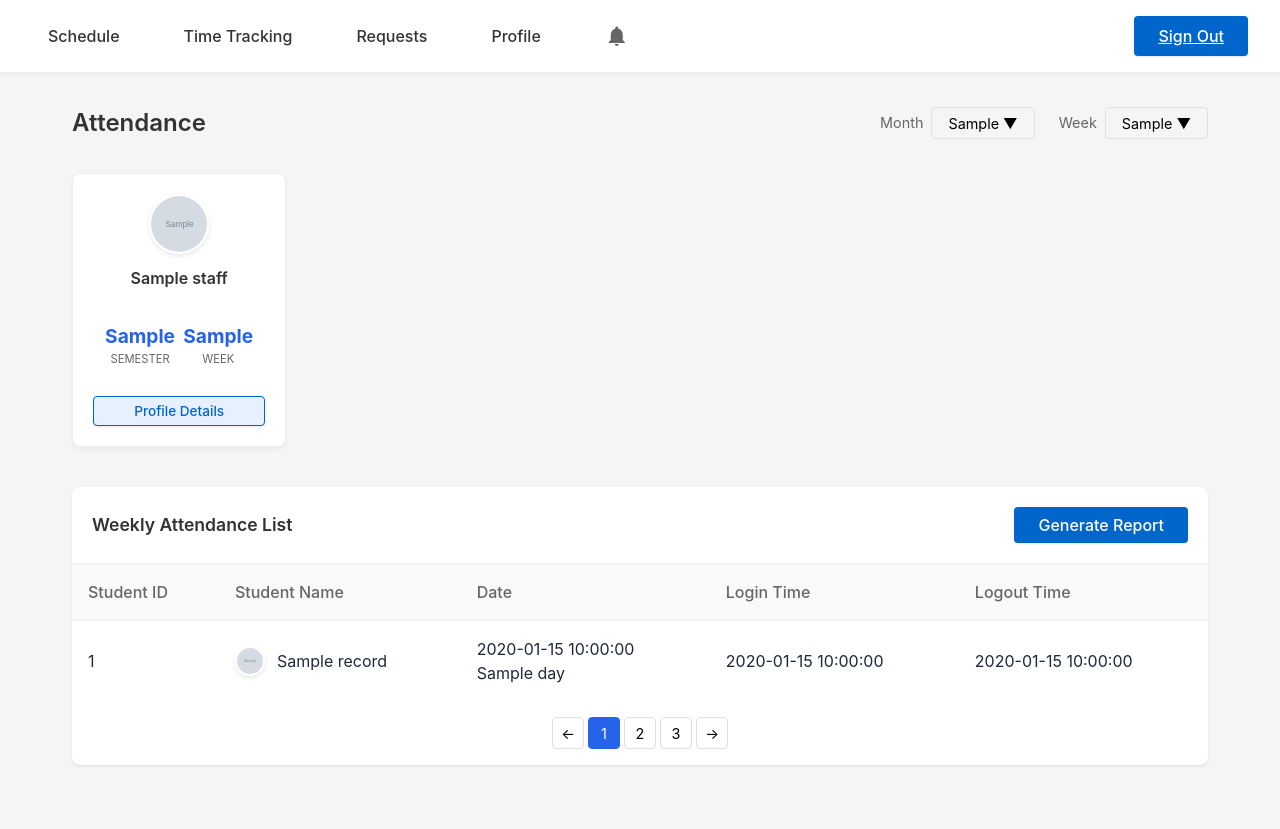
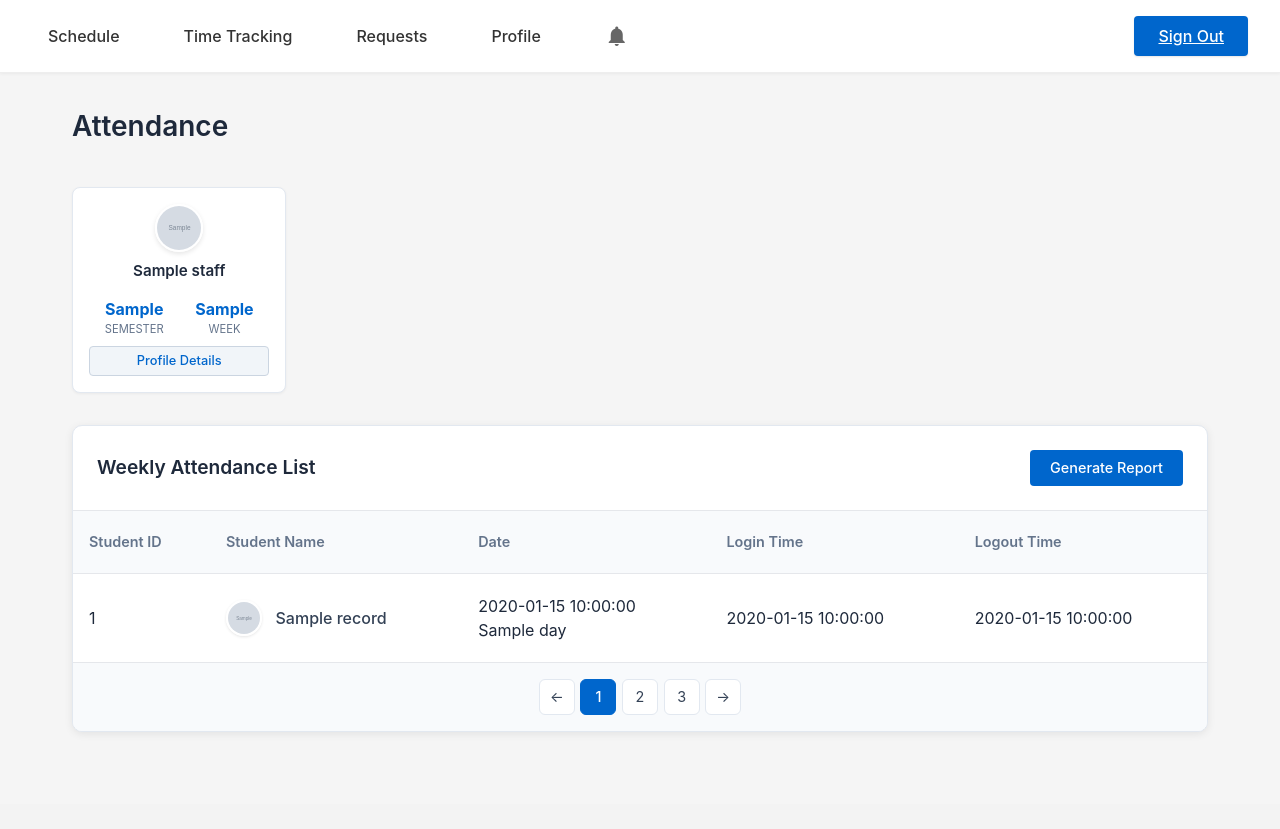
Before and after one commit to firepenguindisopanda/INFO3604-help-desk-rostering, a Flask app: template App/templates/admin/tracking/index.html in a window 1280 px wide. After the commit the page ends 732 px from the top, so only its background shows below. Run offline with Flask 3, Linux system fonts and the light colour scheme; the template is opened without the code that fills it: most values are stand-ins (such as "Sample title", 1, 10 or a date in 2020); grey boxes marked "Sample" are stand-in pictures.

Commit message:
updated tracking page ui

```diff
--- a/App/static/css/admin/tracking.css
+++ b/App/static/css/admin/tracking.css
@@ -1,21 +1,24 @@
-/* Time tracking specific styles */
+/* Enhanced Time tracking styles */
+
+/* Page Header */
 .header {
   display: flex;
   justify-content: space-between;
   align-items: center;
-  margin-bottom: 2rem;
+  margin-bottom: 2.5rem;
 }
 
 .header h2 {
-  font-size: 1.5rem;
+  font-size: 1.75rem;
   font-weight: 600;
-  color: #333;
+  color: #1e293b;
   margin: 0;
 }
 
+/* Filters Section */
 .filters {
   display: flex;
-  gap: 1.5rem;
+  gap: 1rem;
   align-items: center;
 }
 
@@ -26,168 +29,262 @@
 }
 
 .filter-group span {
-  font-size: 0.9rem;
-  color: #666;
+  font-size: 0.85rem;
+  color: #64748b;
+  font-weight: 500;
 }
 
 .dropdown {
   position: relative;
+  z-index: 100;
 }
 
 .dropdown-btn {
-  background-color: #f5f5f5;
-  border: 1px solid #e0e0e0;
+  background-color: #fff;
+  border: 1px solid #e2e8f0;
   border-radius: 4px;
-  padding: 0.4rem 1rem;
+  padding: 0.4rem 0.75rem;
   cursor: pointer;
-  font-size: 0.9rem;
+  font-size: 0.85rem;
+  color: #1e293b;
+  min-width: 80px;
+  text-align: left;
+  display: flex;
+  align-items: center;
+  justify-content: space-between;
 }
 
 .dropdown-btn:hover {
-  background-color: #efefef;
+  background-color: #f8fafc;
+  border-color: #cbd5e1;
+}
+
+.dropdown-btn::after {
+  content: "▼";
+  font-size: 0.7rem;
+  color: #94a3b8;
+  margin-left: 0.5rem;
 }
 
 .dropdown-menu {
   position: absolute;
   top: 100%;
   left: 0;
-  z-index: 1000;
+  z-index: 101;
   min-width: 120px;
+  max-height: 250px;
+  overflow-y: auto;
   background-color: white;
-  border: 1px solid #e0e0e0;
+  border: 1px solid #e2e8f0;
   border-radius: 4px;
-  box-shadow: 0 2px 8px rgba(0,0,0,0.1);
+  box-shadow: 0 4px 8px rgba(0,0,0,0.1);
   margin-top: 4px;
+  padding: 0.25rem 0;
+  display: none;
+}
+
+.dropdown-menu.active {
+  display: block;
+}
+
+@keyframes fadeIn {
+  from { opacity: 0; transform: translateY(-10px); }
+  to { opacity: 1; transform: translateY(0); }
 }
 
 .dropdown-option {
-  padding: 0.5rem 1rem;
+  padding: 0.4rem 0.75rem;
   cursor: pointer;
   transition: background-color 0.2s;
+  font-size: 0.85rem;
+  color: #334155;
+  white-space: nowrap;
 }
 
 .dropdown-option:hover {
-  background-color: #f5f5f5;
+  background-color: #f1f5f9;
+  color: #0066cc;
 }
 
 /* Staff Card Grid */
 .attendance-cards {
   display: grid;
-  grid-template-columns: repeat(auto-fill, minmax(200px, 1fr));
+  grid-template-columns: repeat(auto-fill, minmax(180px, 1fr));
   gap: 1rem;
-  margin-bottom: 2.5rem;
+  margin-bottom: 2rem;
 }
 
 .staff-card {
   background-color: white;
   border-radius: 8px;
-  padding: 1.25rem;
-  border: 1px solid #eee;
-  box-shadow: 0 2px 4px rgba(0,0,0,0.05);
+  padding: 1rem;
+  border: 1px solid #e2e8f0;
+  box-shadow: 0 1px 3px rgba(0,0,0,0.05);
   transition: all 0.2s ease;
   cursor: pointer;
+  position: relative;
+}
+
+.staff-card:before {
+  content: '';
+  position: absolute;
+  top: 0;
+  left: 0;
+  width: 100%;
+  height: 4px;
+  background: linear-gradient(90deg, #e0f2fe, #eff6ff);
+  opacity: 0;
+  transition: opacity 0.3s ease;
 }
 
 .staff-card:hover {
   transform: translateY(-2px);
-  box-shadow: 0 4px 8px rgba(0,0,0,0.1);
+  box-shadow: 0 3px 6px rgba(0,0,0,0.1);
+  border-color: #cbd5e1;
+}
+
+.staff-card:hover:before {
+  opacity: 1;
 }
 
 .staff-card.selected {
-  border-color: #2563eb;
+  border-color: #0066cc;
   background-color: #f0f7ff;
+}
+
+.staff-card.selected:before {
+  background: linear-gradient(90deg, #0066cc, #60a5fa);
+  opacity: 1;
 }
 
 .staff-header {
   display: flex;
   flex-direction: column;
   align-items: center;
-  margin-bottom: 1rem;
+  margin-bottom: 0.75rem;
   text-align: center;
 }
 
 .staff-header img {
-  width: 60px;
-  height: 60px;
+  width: 48px;
+  height: 48px;
   border-radius: 50%;
   object-fit: cover;
-  margin-bottom: 0.75rem;
+  margin-bottom: 0.5rem;
 }
 
 .staff-header h3 {
-  font-size: 1rem;
+  font-size: 0.95rem;
   font-weight: 600;
-  margin: 0 0 0.25rem;
-  color: #333;
+  margin: 0 0 0.15rem;
+  color: #1e293b;
 }
 
 .staff-header small {
   font-size: 0.8rem;
-  color: #666;
+  color: #64748b;
 }
 
 .attendance-stats {
   display: flex;
   justify-content: space-around;
-  margin: 1rem 0;
-  background-color: white;
-  border-radius: 6px;
-  padding: 0.5rem;
+  margin: 0.5rem 0;
 }
 
 .staff-card.selected .attendance-stats {
-  background-color: #e6f0ff;
+  background-color: rgba(255, 255, 255, 0.7);
+  border-color: #dbeafe;
 }
 
 .stat {
   text-align: center;
-  padding: 0.25rem 0;
 }
 
 .stat-value {
-  font-size: 1.2rem;
+  font-size: 1rem;
   font-weight: 700;
-  color: #2563eb;
+  color: #0066cc;
 }
 
 .staff-card.selected .stat-value {
-  color: #1d4ed8;
+  color: #0052a3;
 }
 
 .stat-label {
   font-size: 0.7rem;
-  color: #666;
+  color: #64748b;
   text-transform: uppercase;
 }
 
-.staff-card .btn {
+.profile-details-btn {
   width: 100%;
   padding: 0.4rem;
-  font-size: 0.85rem;
+  font-size: 0.8rem;
+  background-color: #f1f5f9;
+  color: #0066cc;
+  border: 1px solid #cbd5e1;
+  border-radius: 4px;
+  font-weight: 500;
+  cursor: pointer;
+  transition: all 0.2s ease;
+  text-align: center;
+}
+
+.profile-details-btn:hover {
+  background-color: #cbd5e1;
+  border-color: #cbd5e1;
+}
+
+.staff-card.selected .profile-details-btn {
+  background-color: #e0f2fe;
+  border-color: #bae6fd;
+}
+
+.staff-card.selected .profile-details-btn:hover {
+  background-color: #cbd5e1;;
 }
 
 /* Attendance List Section */
 .attendance-list-container {
   background-color: white;
-  border-radius: 8px;
-  box-shadow: 0 1px 3px rgba(0,0,0,0.1);
+  border-radius: 10px;
+  box-shadow: 0 2px 8px rgba(0,0,0,0.08);
   overflow: hidden;
-  margin-bottom: 2rem;
+  margin-bottom: 2.5rem;
+  border: 1px solid #e2e8f0;
 }
 
 .attendance-list-header {
   display: flex;
   justify-content: space-between;
   align-items: center;
-  padding: 1.25rem;
-  border-bottom: 1px solid #eee;
+  padding: 1.5rem;
+  border-bottom: 1px solid #e5e7eb;
 }
 
 .attendance-list-header h3 {
-  font-size: 1.1rem;
+  font-size: 1.2rem;
   font-weight: 600;
   margin: 0;
-  color: #333;
+  color: #1e293b;
+}
+
+.generate-report-btn {
+  background-color: #0066cc;
+  color: white;
+  border: none;
+  padding: 0.6rem 1.25rem;
+  border-radius: 4px;
+  font-weight: 500;
+  cursor: pointer;
+  transition: all 0.2s ease;
+  font-size: 0.9rem;
+}
+
+.generate-report-btn:hover {
+  background-color: #0052a3;
+  transform: translateY(-2px);
+  box-shadow: 0 2px 5px rgba(0, 102, 204, 0.2);
 }
 
 .attendance-list {
@@ -197,64 +294,157 @@
 
 .attendance-list th,
 .attendance-list td {
-  padding: 1rem;
+  padding: 1.25rem 1rem;
   text-align: left;
-  border-bottom: 1px solid #eee;
+  border-bottom: 1px solid #e5e7eb;
 }
 
 .attendance-list th {
-  font-weight: 500;
-  color: #666;
-  background-color: #f8f9fa;
+  font-weight: 600;
+  color: #64748b;
+  background-color: #f8fafc;
+  font-size: 0.9rem;
 }
 
 .attendance-list tr:last-child td {
   border-bottom: none;
 }
 
+.attendance-list tr:hover td {
+  background-color: #f8fafc;
+}
+
 .staff-row {
   display: flex;
   align-items: center;
-  gap: 0.75rem;
+  gap: 0.85rem;
 }
 
 .staff-row img {
-  width: 30px;
-  height: 30px;
+  width: 36px;
+  height: 36px;
   border-radius: 50%;
   object-fit: cover;
+  border: 2px solid white;
+  box-shadow: 0 1px 3px rgba(0,0,0,0.1);
+}
+
+.staff-row span {
+  font-weight: 500;
+  color: #334155;
+}
+
+.empty-message {
+  text-align: center;
+  padding: 2rem;
+  color: #64748b;
+  font-style: italic;
+  font-size: 0.9rem;
 }
 
 .pagination {
   display: flex;
   justify-content: center;
-  gap: 0.25rem;
+  gap: 0.35rem;
   padding: 1rem;
+  background-color: #f8fafc;
+  border-top: 1px solid #e5e7eb;
 }
 
 .page-btn {
-  width: 32px;
-  height: 32px;
+  width: 36px;
+  height: 36px;
   display: flex;
   align-items: center;
   justify-content: center;
-  border: 1px solid #e0e0e0;
-  border-radius: 4px;
+  border: 1px solid #e2e8f0;
+  border-radius: 6px;
   background: white;
   cursor: pointer;
   font-size: 0.9rem;
   transition: all 0.2s ease;
+  color: #334155;
 }
 
 .page-btn:hover {
-  border-color: #2563eb;
-  color: #2563eb;
+  border-color: #0066cc;
+  color: #0066cc;
+  background-color: #f0f7ff;
 }
 
 .page-btn.active {
-  background: #2563eb;
+  background: #0066cc;
   color: white;
-  border-color: #2563eb;
+  border-color: #0066cc;
+  font-weight: 500;
+}
+
+/* Loading state */
+.loading-overlay {
+  position: fixed;
+  top: 0;
+  left: 0;
+  width: 100%;
+  height: 100%;
+  background-color: rgba(255, 255, 255, 0.8);
+  display: flex;
+  justify-content: center;
+  align-items: center;
+  z-index: 1000;
+}
+
+.loading-spinner {
+  border: 4px solid #f3f3f3;
+  border-top: 4px solid #0066cc;
+  border-radius: 50%;
+  width: 40px;
+  height: 40px;
+  animation: spin 1s linear infinite;
+}
+
+@keyframes spin {
+  0% { transform: rotate(0deg); }
+  100% { transform: rotate(360deg); }
+}
+
+/* Flash message styling */
+.flash-message {
+  position: fixed;
+  top: 1.5rem;
+  right: 1.5rem;
+  background-color: #10b981;
+  color: white;
+  padding: 1rem 1.5rem;
+  border-radius: 6px;
+  box-shadow: 0 4px 12px rgba(0,0,0,0.1);
+  z-index: 1000;
+  animation: slideIn 0.3s ease, fadeOut 0.3s ease 4.7s forwards;
+  font-weight: 500;
+}
+
+@keyframes slideIn {
+  from { transform: translateX(30px); opacity: 0; }
+  to { transform: translateX(0); opacity: 1; }
+}
+
+@keyframes fadeOut {
+  from { opacity: 1; }
+  to { opacity: 0; visibility: hidden; }
+}
+
+/* Empty state styling */
+.no-attendance {
+  text-align: center;
+  padding: 3rem 2rem;
+  background-color: #f8fafc;
+  border-radius: 10px;
+  margin: 2rem 0;
+  color: #64748b;
+}
+
+.no-attendance p {
+  margin: 0;
+  font-size: 1rem;
 }
 
 /* Responsive adjustments */
@@ -262,11 +452,11 @@
   .header {
     flex-direction: column;
     align-items: flex-start;
-    gap: 1rem;
+    gap: 1.25rem;
   }
 
   .attendance-cards {
-    grid-template-columns: repeat(auto-fill, minmax(180px, 1fr));
+    grid-template-columns: repeat(auto-fill, minmax(200px, 1fr));
   }
 }
 
@@ -278,7 +468,11 @@
 
   .attendance-list th,
   .attendance-list td {
-    padding: 0.75rem;
+    padding: 1rem 0.75rem;
+  }
+
+  .filters {
+    flex-wrap: wrap;
   }
 }
 
@@ -293,4 +487,8 @@
   .attendance-list td:nth-child(5) {
     display: none;
   }
+
+  .stat-value {
+    font-size: 1.2rem;
+  }
 }
--- a/App/static/js/admin/tracking.js
+++ b/App/static/js/admin/tracking.js
@@ -1,82 +1,13 @@
 document.addEventListener('DOMContentLoaded', function() {
-  // Store current filter values
-  let currentWeek = document.querySelector('.filter-group:nth-child(2) .dropdown-btn').textContent.trim().split(' ')[0];
-  let currentMonth = document.querySelector('.filter-group:nth-child(1) .dropdown-btn').textContent.trim().split(' ')[0];
-
-  // Initialize dropdowns
-  initializeDropdowns();
-
-  // Handle staff card selection
+  // Initialize staff card selection
   initializeStaffCards();
-
-  // Handle pagination
-  initializePagination();
 
   // Set up button handlers
   initializeButtons();
+
+  // Initialize pagination
+  initializePagination();
 });
-
-function initializeDropdowns() {
-  const dropdownBtns = document.querySelectorAll('.dropdown-btn');
-
-  dropdownBtns.forEach(btn => {
-    // Create dropdown menu
-    const dropdown = document.createElement('div');
-    dropdown.className = 'dropdown-menu';
-    dropdown.style.display = 'none';
-    btn.parentNode.appendChild(dropdown);
-
-    // Fill with options
-    if (btn.textContent.includes('Week')) {
-      for (let i = 1; i <= 52; i++) { // Show all weeks in the year
-        addDropdownOption(dropdown, i.toString(), btn);
-      }
-    } else if (btn.textContent.includes('Month')) {
-      const months = ['Jan', 'Feb', 'Mar', 'Apr', 'May', 'Jun', 'Jul', 'Aug', 'Sep', 'Oct', 'Nov', 'Dec'];
-      months.forEach(month => {
-        addDropdownOption(dropdown, month, btn);
-      });
-    }
-
-    // Toggle dropdown on button click
-    btn.addEventListener('click', function() {
-      const isVisible = dropdown.style.display === 'block';
-      dropdown.style.display = isVisible ? 'none' : 'block';
-    });
-
-    // Close dropdown when clicking outside
-    document.addEventListener('click', function(event) {
-      if (!btn.contains(event.target) && !dropdown.contains(event.target)) {
-        dropdown.style.display = 'none';
-      }
-    });
-  });
-}
-
-function addDropdownOption(dropdown, value, button) {
-  const option = document.createElement('div');
-  option.className = 'dropdown-option';
-  option.textContent = value;
-  option.addEventListener('click', function() {
-    button.textContent = value + ' ▼';
-    dropdown.style.display = 'none';
-
-    // Update current filters
-    if (button.textContent.includes('Week')) {
-      currentWeek = value;
-    } else {
-      currentMonth = value;
-    }
-
-    // Refresh data with new filters
-    const selectedCard = document.querySelector('.staff-card.selected');
-    if (selectedCard) {
-      const staffId = selectedCard.getAttribute('data-staff-id');
-      fetchStaffAttendance(staffId);
-    }
-  });
-  dropdown.appendChild(option);
-}
 
 function initializeStaffCards() {
   const staffCards = document.querySelectorAll('.staff-card');
@@ -120,7 +51,7 @@ function fetchStaffAttendance(staffId) {
   tableBody.innerHTML = '<tr><td colspan="5" style="text-align:center;">Loading...</td></tr>';
 
   // Make a real fetch call to the backend API
-  fetch(`/api/staff/${staffId}/attendance?week=${currentWeek}&month=${currentMonth}`)
+  fetch(`/api/staff/${staffId}/attendance`)
     .then(response => {
       if (!response.ok) {
         throw new Error('Network response was not ok');
@@ -131,7 +62,7 @@ function fetchStaffAttendance(staffId) {
     .catch(error => {
       console.error('Error fetching attendance data:', error);
       // Show a user-friendly error message
-      tableBody.innerHTML = `<tr><td colspan="5" style="text-align:center;">Failed to load attendance data. Please try again.</td></tr>`;
+      tableBody.innerHTML = `<tr><td colspan="5" class="empty-message">Failed to load attendance data. Please try again.</td></tr>`;
     });
 }
 
@@ -140,7 +71,7 @@ function updateAttendanceTable(records) {
   tableBody.innerHTML = '';
 
   if (!records || records.length === 0) {
-    tableBody.innerHTML = '<tr><td colspan="5" style="text-align:center;">No attendance records found for this period.</td></tr>';
+    tableBody.innerHTML = '<tr><td colspan="5" class="empty-message">No attendance records found for this period.</td></tr>';
     return;
   }
 
@@ -162,6 +93,36 @@ function updateAttendanceTable(records) {
     `;
 
     tableBody.appendChild(row);
+  });
+}
+
+function initializeButtons() {
+  // Generate Report button handler
+  const reportButton = document.querySelector('.generate-report-btn');
+  if (reportButton) {
+    reportButton.addEventListener('click', function() {
+      const selectedCard = document.querySelector('.staff-card.selected');
+      const staffId = selectedCard ? selectedCard.getAttribute('data-staff-id') : null;
+      const staffName = selectedCard ? selectedCard.querySelector('h3').textContent : 'All Staff';
+
+      generateAttendanceReport(staffId, staffName);
+    });
+  }
+
+  // Profile Details button handlers
+  const profileButtons = document.querySelectorAll('.staff-card .profile-details-btn');
+  profileButtons.forEach(button => {
+    button.addEventListener('click', function(e) {
+      // Stop the event from bubbling up to the card
+      e.stopPropagation();
+
+      // Get the staff info from the parent card
+      const card = this.closest('.staff-card');
+      const staffId = card.getAttribute('data-staff-id');
+      const staffName = card.querySelector('h3').textContent;
+
+      viewProfileDetails(staffId, staffName);
+    });
   });
 }
 
@@ -202,52 +163,8 @@ function initializePagination() {
       // Add active class to clicked button
       this.classList.add('active');
 
-      // Get the selected staff
-      const selectedCard = document.querySelector('.staff-card.selected');
-      const staffId = selectedCard ? selectedCard.getAttribute('data-staff-id') : null;
-
-      // If we have a staff ID, fetch attendance for this page
-      if (staffId) {
-        const page = parseInt(this.textContent);
-        fetchStaffAttendancePage(staffId, page);
-      }
-    });
-  });
-}
-
-function fetchStaffAttendancePage(staffId, page) {
-  // In a real app, this would make a paginated request
-  // For now, it just re-requests the same data
-  console.log(`Loading page ${page} for staff ${staffId}`);
-  fetchStaffAttendance(staffId);
-}
-
-function initializeButtons() {
-  // Generate Report button handler
-  const reportButton = document.querySelector('.attendance-list-header .btn-primary');
-  if (reportButton) {
-    reportButton.addEventListener('click', function() {
-      const selectedCard = document.querySelector('.staff-card.selected');
-      const staffId = selectedCard ? selectedCard.getAttribute('data-staff-id') : null;
-      const staffName = selectedCard ? selectedCard.querySelector('h3').textContent : 'All Staff';
-
-      generateAttendanceReport(staffId, staffName);
-    });
-  }
-
-  // Profile Details button handlers
-  const profileButtons = document.querySelectorAll('.staff-card .btn-secondary');
-  profileButtons.forEach(button => {
-    button.addEventListener('click', function(e) {
-      // Stop the event from bubbling up to the card
-      e.stopPropagation();
-
-      // Get the staff info from the parent card
-      const card = this.closest('.staff-card');
-      const staffId = card.getAttribute('data-staff-id');
-      const staffName = card.querySelector('h3').textContent;
-
-      viewProfileDetails(staffId, staffName);
+      // Currently pagination doesn't actually fetch different pages
+      // This is where you would add code to fetch a specific page of data if needed
     });
   });
 }
--- a/App/templates/admin/schedule/view.html
+++ b/App/templates/admin/schedule/view.html
@@ -116,7 +116,7 @@
     }
 
     .btn-danger {
-        background-color: #ef4444;
+        background-color:rgb(211, 29, 29);
         color: white;
     }
 
--- a/App/templates/admin/tracking/index.html
+++ b/App/templates/admin/tracking/index.html
@@ -9,20 +9,6 @@
 {% block content %}
 <div class="header">
     <h2>Attendance</h2>
-    <div class="filters">
-        <div class="filter-group">
-            <span>Month</span>
-            <div class="dropdown">
-                <button class="dropdown-btn">{{ current_month }} ▼</button>
-            </div>
-        </div>
-        <div class="filter-group">
-            <span>Week</span>
-            <div class="dropdown">
-                <button class="dropdown-btn">{{ current_week }} ▼</button>
-            </div>
-        </div>
-    </div>
 </div>
 
 <div class="attendance-cards">
@@ -45,7 +31,7 @@
                 <div class="stat-label">Week</div>
             </div>
         </div>
-        <button class="btn btn-secondary">Profile Details</button>
+        <button class="profile-details-btn">Profile Details</button>
     </div>
     {% endfor %}
 </div>
@@ -53,7 +39,7 @@
 <div class="attendance-list-container">
     <div class="attendance-list-header">
         <h3>Weekly Attendance List</h3>
-        <button class="btn btn-primary">Generate Report</button>
+        <button class="generate-report-btn">Generate Report</button>
     </div>
 
     <table class="attendance-list">
@@ -84,7 +70,7 @@
                 {% endfor %}
             {% else %}
                 <tr>
-                    <td colspan="5">No attendance records found for this period.</td>
+                    <td colspan="5" class="empty-message">No attendance records found for this period.</td>
                 </tr>
             {% endif %}
         </tbody>
```
Also changed, not shown: App/views/tracking.py (+8 -25 lines).
